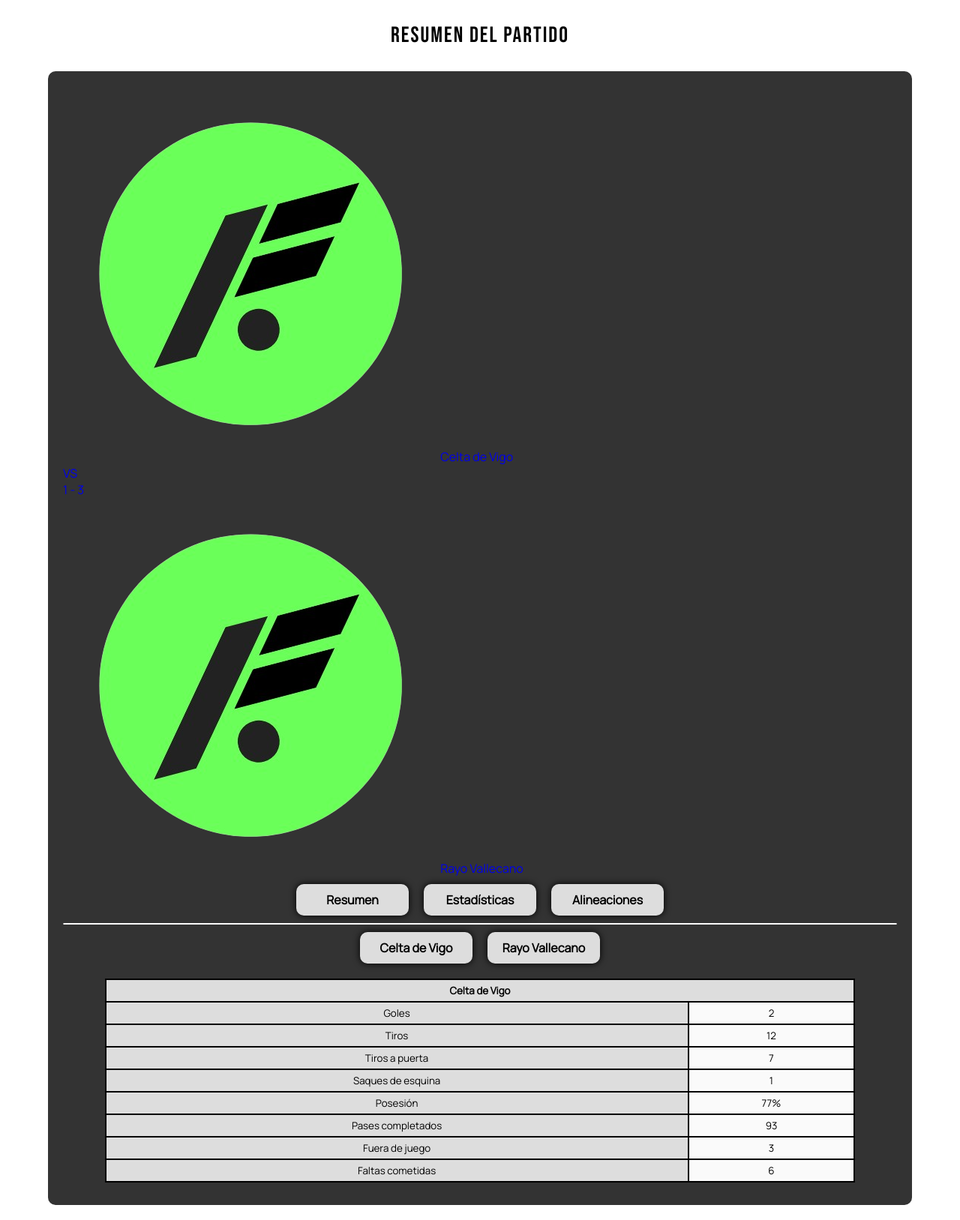
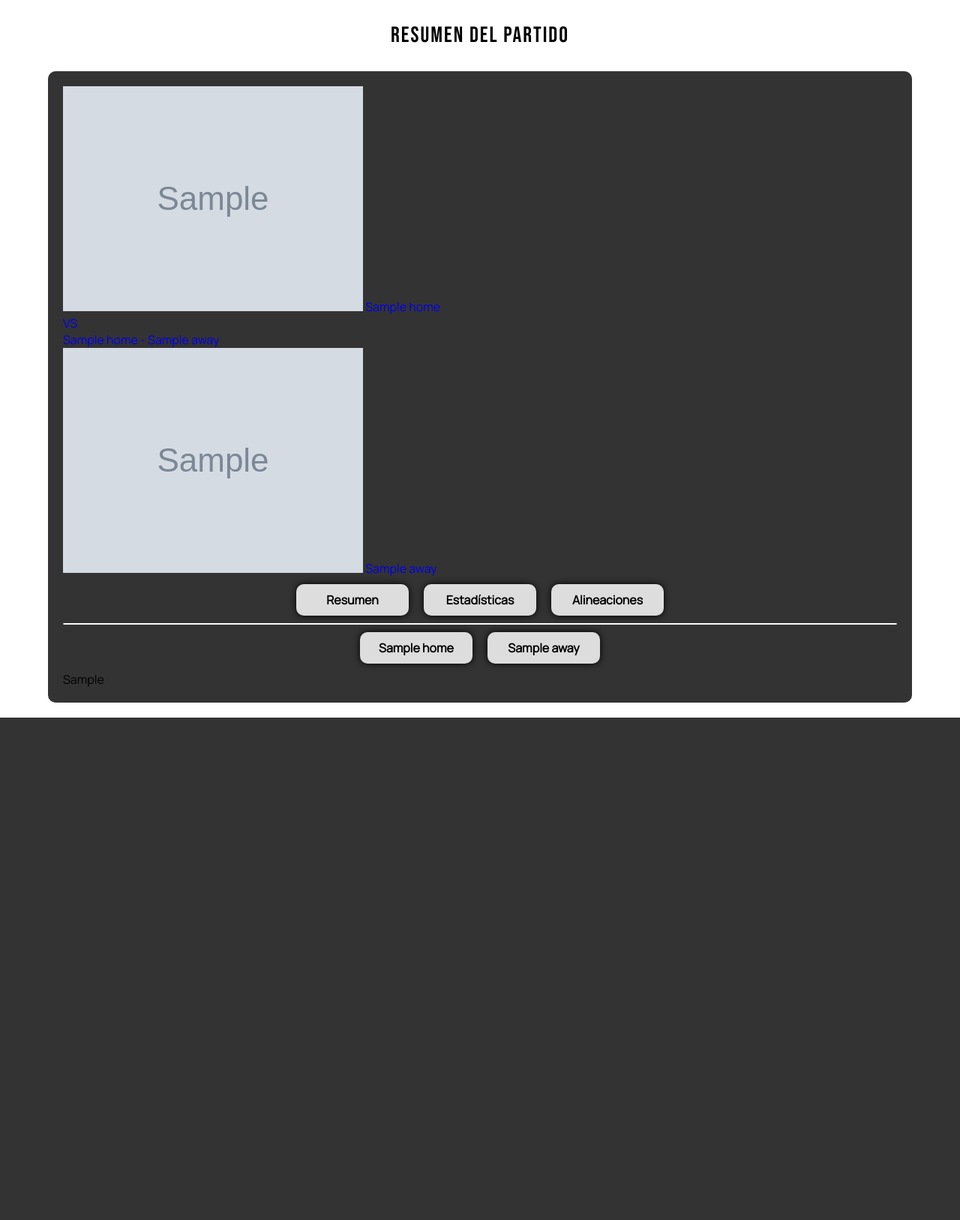
Before and after one commit to FranciscoRodBel/FrancisGol, a PHP site: template FrancisGol/view/estadisticas_partido.php in a window 1280 px wide. Shown: the whole page at 75% size. After the commit the page ends 957 px from the top, so only its background shows below. Run offline with PHP 8.4, Linux system fonts and the light colour scheme; the template is opened without the code that fills it: most values are stand-ins (such as "Sample title", 1, 10 or a date in 2020); grey boxes marked "Sample" are stand-in pictures; some libraries are stand-ins or nearby versions.

Commit message:
estadísticas del partido terminado

```diff
--- a/FrancisGol/view/estadisticas_partido.php
+++ b/FrancisGol/view/estadisticas_partido.php
@@ -5,70 +5,30 @@
             <div class="enfrentamiento_equipos">
                 <a href="../controller/partido.php">
                     <div>
-                        <img src="../view/assets/images/logo.png" alt="Logo">
-                        <span>Celta de Vigo</span>
+                        <img src="<?= $partido->teams->home->logo ?>" alt="Logo">
+                        <span><?= $partido->teams->home->name ?></span>
                     </div>
                     <div>
                         <p>VS</p>
-                        <p>1 - 3</p>
+                        <p><?= $partido->goals->home.' - '.$partido->goals->away ?></p>
                     </div>
                     <div>
-                        <img src="../view/assets/images/logo.png" alt="Logo">
-                        <span>Rayo Vallecano</span>
+                        <img src="<?= $partido->teams->away->logo ?>" alt="Logo">
+                        <span><?= $partido->teams->away->name ?></span>
                     </div>
                 </a>
             </div>
             <div class="conjunto_botones">
-                <a href="../controller/resumen_partido.php" class="boton_gris"><span>Resumen</span></a>
-                <a href="../controller/estadisticas_partido.php" class="boton_gris"><span>Estadísticas</span></a>
-                <a href="../controller/alineaciones_partido.php" class="boton_gris"><span>Alineaciones</span></a>
+                <a href="../controller/resumen_partido.php?partido=<?= urlencode(json_encode($partido)) ?>" class="boton_gris"><span>Resumen</span></a>
+                <a href="../controller/estadisticas_partido.php?partido=<?= urlencode(json_encode($partido)) ?>" class="boton_gris"><span>Estadísticas</span></a>
+                <a href="../controller/alineaciones_partido.php?ipartido=<?= urlencode(json_encode($partido)) ?>" class="boton_gris"><span>Alineaciones</span></a>
             </div>
             <hr>
             <div class="conjunto_botones">
-                <a href="" class="boton_gris"><span>Celta de Vigo</span></a>
-                <a href="" class="boton_gris"><span>Rayo Vallecano</span></a>
+                <a href="" class="boton_gris"><span><?= $partido->teams->home->name ?></span></a>
+                <a href="" class="boton_gris"><span><?= $partido->teams->away->name ?></span></a>
             </div>
-            <table class="tabla_datos">
-                <thead>
-                    <tr>
-                        <th colspan="2">Celta de Vigo</th>
-                    </tr>
-                </thead>
-                <tbody>
-                    <tr>
-                        <td>Goles</td>
-                        <td>2</td>
-                    </tr>
-                    <tr>
-                        <td>Tiros</td>
-                        <td>12</td>
-                    </tr>
-                    <tr>
-                        <td>Tiros a puerta</td>
-                        <td>7</td>
-                    </tr>
-                    <tr>
-                        <td>Saques de esquina</td>
-                        <td>1</td>
-                    </tr>
-                    <tr>
-                        <td>Posesión</td>
-                        <td>77%</td>
-                    </tr>
-                    <tr>
-                        <td>Pases completados</td>
-                        <td>93</td>
-                    </tr>
-                    <tr>
-                        <td>Fuera de juego</td>
-                        <td>3</td>
-                    </tr>
-                    <tr>
-                        <td>Faltas cometidas</td>
-                        <td>6</td>
-                    </tr>
-                </tbody>
-            </table>
+            <?= $tablaEstadisticas ?>
         </section>
     </article>
 </main>
--- a/FrancisGol/view/resumen_partido.php
+++ b/FrancisGol/view/resumen_partido.php
@@ -36,9 +36,9 @@
                 </a>
             </div>
             <div class="conjunto_botones">
-                <a href="../controller/resumen_partido.php?partido=<?= urlencode(json_encode($partido)) ?>"  class="boton_gris"><span>Resumen</span></a>
-                <a href="../controller/estadisticas_partido.php?idPartido=<?= $idPartido ?>" class="boton_gris"><span>Estadísticas</span></a>
-                <a href="../controller/alineaciones_partido.php?idPartido=<?= $idPartido ?>" class="boton_gris"><span>Alineaciones</span></a>
+                <a href="../controller/resumen_partido.php?partido=<?= urlencode(json_encode($partido)) ?>" class="boton_gris"><span>Resumen</span></a>
+                <a href="../controller/estadisticas_partido.php?partido=<?= urlencode(json_encode($partido)) ?>" class="boton_gris"><span>Estadísticas</span></a>
+                <a href="../controller/alineaciones_partido.php?ipartido=<?= urlencode(json_encode($partido)) ?>"><span>Alineaciones</span></a>
             </div>
             <hr>
             <div class='eventos_partidos'>
```
Also changed, not shown: FrancisGol/controller/estadisticas_partido.php (+19 -0 lines), FrancisGol/model/estadisticas_partido.php (+33 -9 lines), FrancisGol/view/alineaciones_partido.php (+8 -8 lines), FrancisGol/view/assets/json/estadisticas_partido1038253.json (added, +1 -0 lines).
